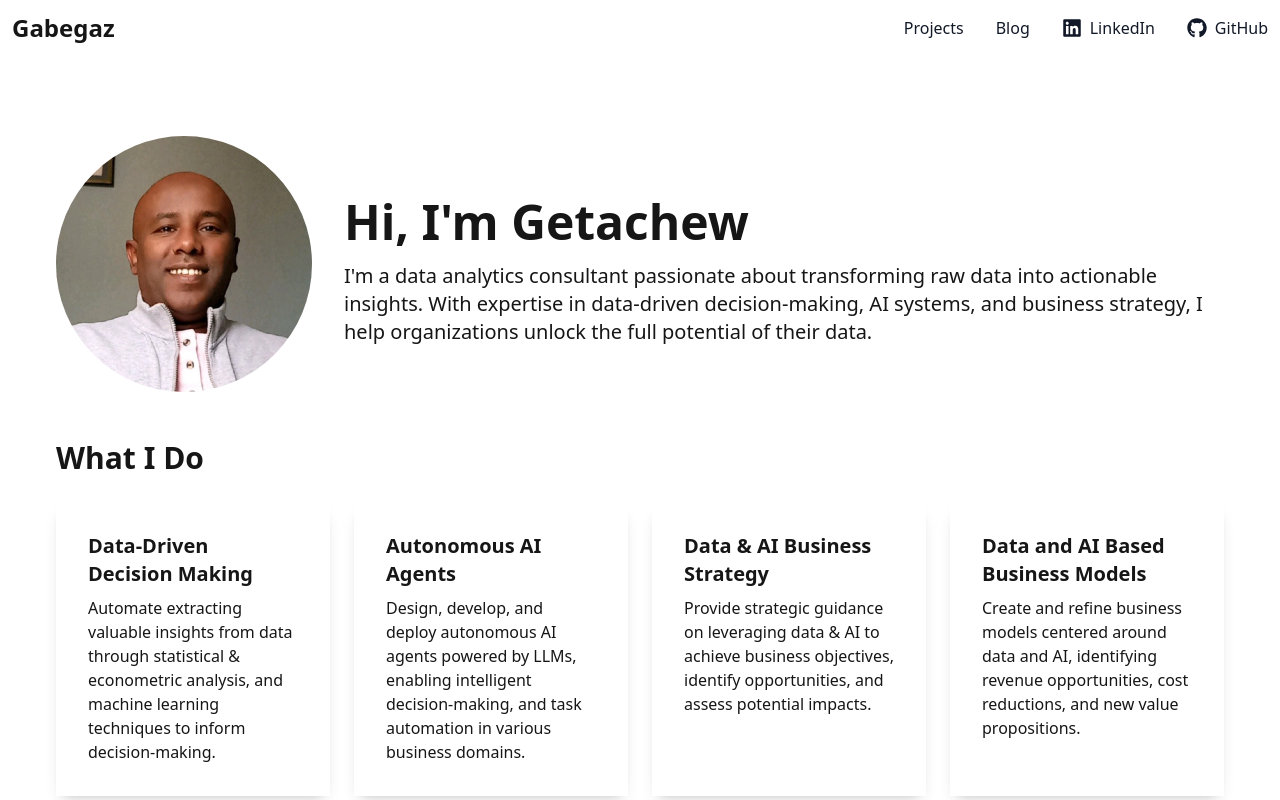
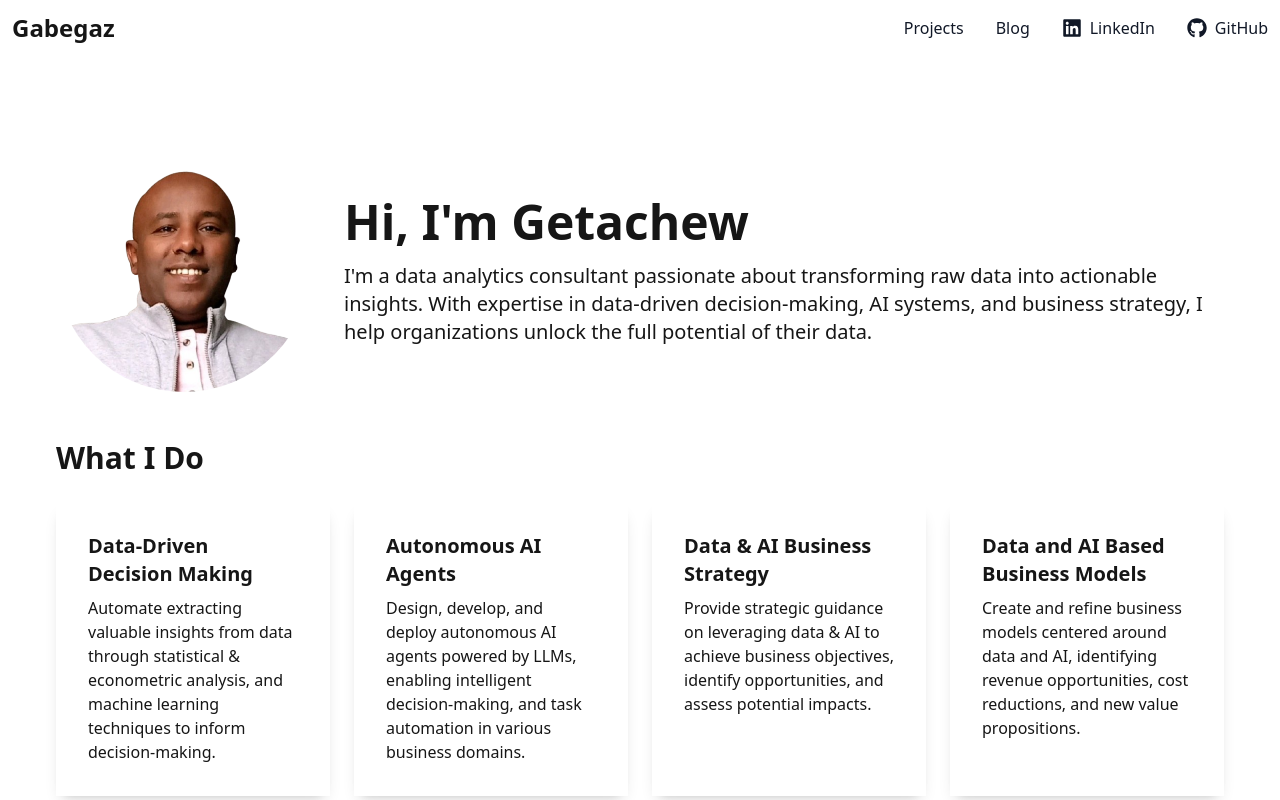
Before and after one commit to gabegaz/gabegaz.github.io, a Next.js app: page / in a window 1280 px wide. Shown: the top 800 px of the page. Built offline with nearby package versions, Linux system fonts and the light colour scheme.

Commit message:
photo background removed

```diff
--- /dev/null
+++ b/app/home/styles.css
@@ -0,0 +1,7 @@
+
+/* was trying to change photo background color. Not successful.*/
+
+img {
+    mix-blend-mode: multiply; /* or try 'darken', 'difference', or 'color-burn' */
+    background-color: var(--b1); /* Use the DaisyUI theme background */
+  }
--- a/app/page.tsx
+++ b/app/page.tsx
@@ -3,23 +3,27 @@
 import Image from 'next/image';
 import { FaLinkedinIn, FaWhatsapp } from 'react-icons/fa'; // Icons from react-icons/fa
 import { AiOutlineMail } from 'react-icons/ai'; // Mail icon from react-icons/aiimport projects from './skills/skills'; // Import your skills data
-import skills from './skills/skills'; // Import your skills data
+import skills from './home/skills'; // Import your skills data
+
 
 export default function Home() {
   return (
     <div className="min-h-screen bg-base-100 text-base-content p-8 mt-20">
       {/* Hero Section */}
+
       <div className="flex flex-col md:flex-row items-center justify-between gap-8 mb-12">
         {/* Photo Placeholder */}
-        <div className="w-48 h-48 md:w-64 md:h-64 rounded-full overflow-hidden bg-base-200 flex items-center justify-center">
+
+        <div className="w-48 h-48 md:w-64 md:h-64 rounded-full overflow-hidden bg-base-100 flex items-center justify-center"> {/* Explicitly set to bumblebee's base-100 */}
           <Image
-            src="/me.jpeg" // Replace with your photo path
-            alt="Your Name"
+            src="/getachew.png"
+            alt="Getachew"
             width={256}
             height={256}
-            className="object-cover"
+            className="obobject-cover"
           />
         </div>
+
 
         {/* Gentle Intro */}
         <div className="flex-1 mt-8">
@@ -31,6 +35,7 @@ export default function Home() {
           </p>
         </div>
       </div>
+
 
       {/* Skills Section */}
       <div className="mb-12">
```
Also changed, not shown: app/home/skills.tsx (renamed from app/skills/skills.tsx), public/getachew.png (added), public/me.png (added). Lines whose indentation alone changed are shown as unchanged.
